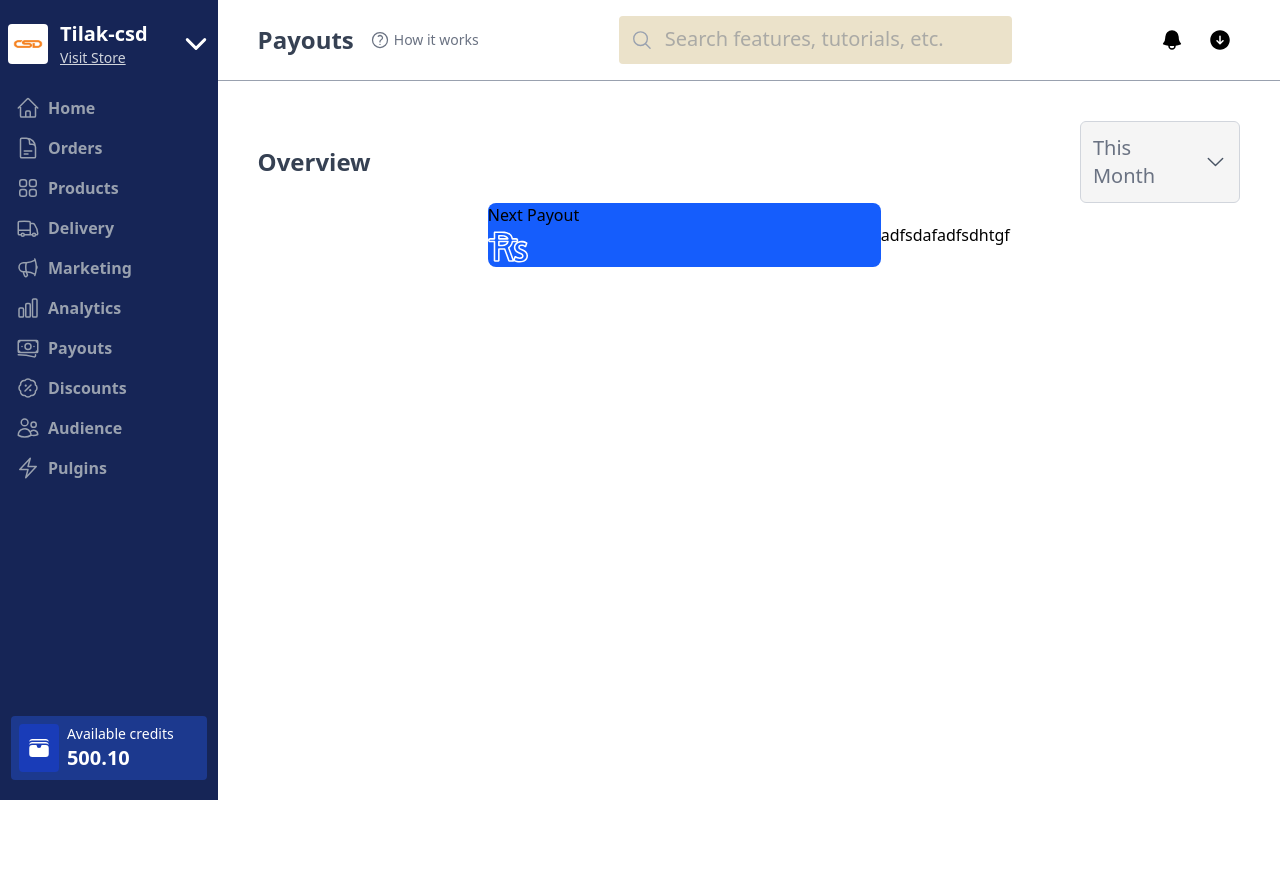
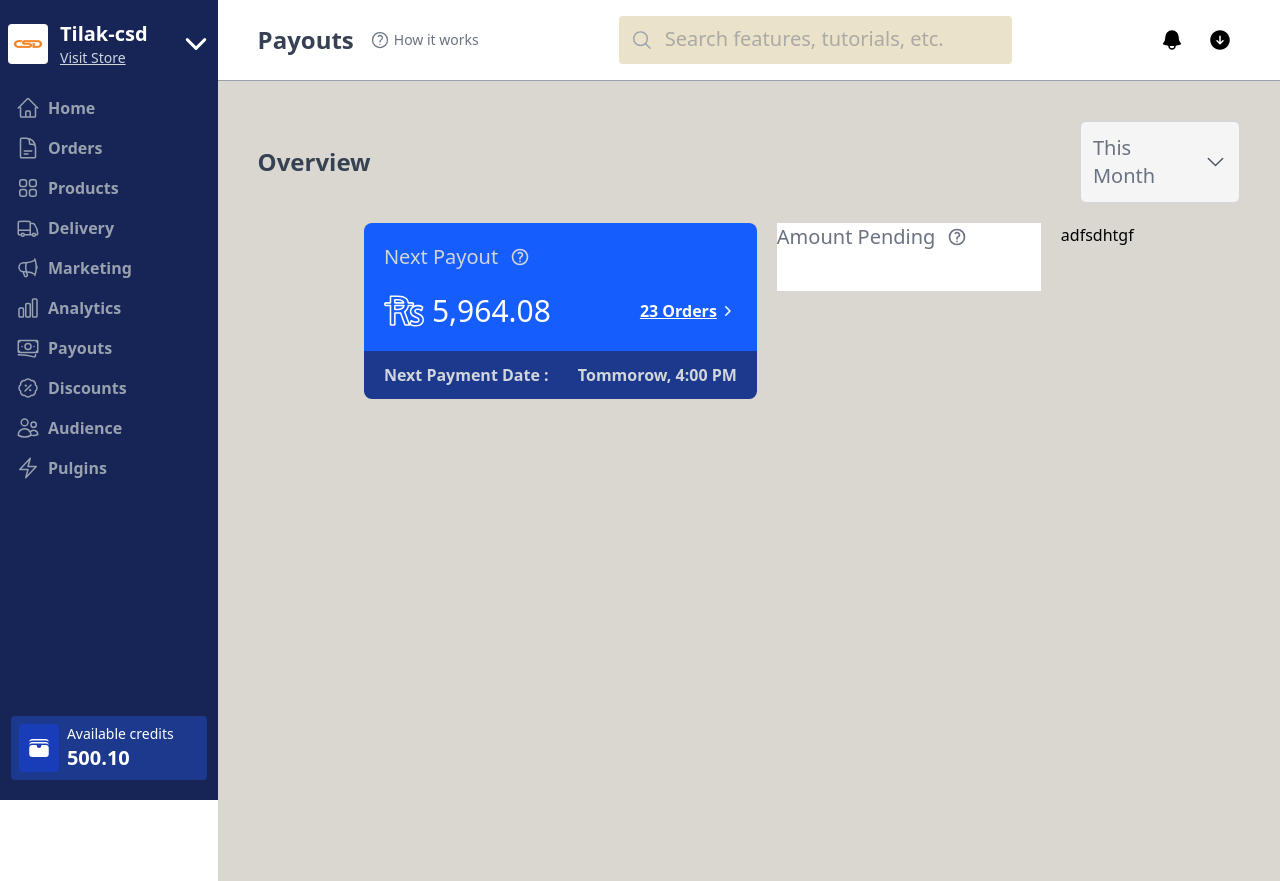
Before and after one commit to Tilak-csd/Dashboard-Clone, a React (Vite) app: page / in a window 1280 px wide. Built offline with nearby package versions, Linux system fonts and the light colour scheme.

Commit message:
one card is completed

```diff
--- a/src/components/MainContent.jsx
+++ b/src/components/MainContent.jsx
@@ -7,7 +7,7 @@ import AmountProcessed from './amount/AmountProcessed'
 
 export default function MainContent() {
   return (
-    <div className='h-screen w-[83vw] overflow-y-scroll scroll-hide p-10 '>
+    <div className='h-screen w-[83vw] overflow-y-scroll scroll-hide p-10 bg-[#dad7d1]'>
       {/* top line of the main content side */}
       <div className='flex justify-between items-center'>
         <h1 className='text-2xl font-semibold text-gray-700'>Overview</h1>
@@ -15,7 +15,7 @@ export default function MainContent() {
         <DropdownMonth />
       </div>
       {/* card option amount of transaction  */}
-      <div className='flex justify-center items-center'>
+      <div className='flex justify-center items-start mt-5 gap-5'>
         <NextPayout />
         <AmountPending />
         <AmountProcessed />
--- a/src/components/amount/AmountPending.jsx
+++ b/src/components/amount/AmountPending.jsx
@@ -1,9 +1,28 @@
 import React from 'react'
+import CustomIcon from '../../assets/CustomIcon'
 
 export default function AmountPending() {
-  return (
-    <div>
-      adfsdaf
-    </div>
-  )
+    return (
+        <div className='bg-white'>
+            {/* heading section  */}
+            <h1 className='flex items-center gap-3 text-gray-500 text-xl'>
+                Amount Pending
+                <svg xmlns="http://www.w3.org/2000/svg" fill="none" viewBox="0 0 24 24" stroke-width="2" stroke="currentColor" class="size-5">
+                    <path stroke-linecap="round" stroke-linejoin="round" d="M9.879 7.519c1.171-1.025 3.071-1.025 4.242 0 1.172 1.025 1.172 2.687 0 3.712-.203.179-.43.326-.67.442-.745.361-1.45.999-1.45 1.827v.75M21 12a9 9 0 1 1-18 0 9 9 0 0 1 18 0Zm-9 5.25h.008v.008H12v-.008Z" />
+                </svg>
+            </h1>
+            {/* The amount section  */}
+            <div className='flex justify-between'>
+                <h2 className='text-white text-3xl font-Semibold flex items-center gap-2'>
+                    <CustomIcon />
+                    5,964.08
+                </h2>
+                <a href="#" className='flex justify-center items-center font-bold text-white underline'>23 Orders
+                    <svg xmlns="http://www.w3.org/2000/svg" viewBox="0 0 20 20" fill="currentColor" class="size-5">
+                        <path fill-rule="evenodd" d="M8.22 5.22a.75.75 0 0 1 1.06 0l4.25 4.25a.75.75 0 0 1 0 1.06l-4.25 4.25a.75.75 0 0 1-1.06-1.06L11.94 10 8.22 6.28a.75.75 0 0 1 0-1.06Z" clip-rule="evenodd" />
+                    </svg>
+                </a>
+            </div>
+        </div>
+    )
 }
--- a/src/components/amount/NextPayout.jsx
+++ b/src/components/amount/NextPayout.jsx
@@ -4,11 +4,33 @@ import CustomIcon from '../../assets/CustomIcon'
 
 export default function NextPayout() {
     return (
-        <div className='w-[40%] bg-blue-600 rounded-lg'>
-            <h1>Next Payout</h1>
-            <h2 className='text-white'>
-                <CustomIcon />
-                </h2>
+        <div className='w-[40%] h-auto'>
+            <div className=' bg-blue-600 rounded-t-lg w-full p-5 flex gap-5 flex-col hover:bg-blue-900'>
+                {/* The Tilte section */}
+                <h1 className='flex items-center gap-3 text-gray-300 text-xl'>
+                    Next Payout
+                    <svg xmlns="http://www.w3.org/2000/svg" fill="none" viewBox="0 0 24 24" stroke-width="2" stroke="currentColor" class="size-5">
+                        <path stroke-linecap="round" stroke-linejoin="round" d="M9.879 7.519c1.171-1.025 3.071-1.025 4.242 0 1.172 1.025 1.172 2.687 0 3.712-.203.179-.43.326-.67.442-.745.361-1.45.999-1.45 1.827v.75M21 12a9 9 0 1 1-18 0 9 9 0 0 1 18 0Zm-9 5.25h.008v.008H12v-.008Z" />
+                    </svg>
+                </h1>
+                {/* The amount section  */}
+                <div className='flex justify-between'>
+                    <h2 className='text-white text-3xl font-Semibold flex items-center gap-2'>
+                        <CustomIcon />
+                        5,964.08
+                    </h2>
+                    <a href="#" className='flex justify-center items-center font-bold text-white underline'>23 Orders
+                        <svg xmlns="http://www.w3.org/2000/svg" viewBox="0 0 20 20" fill="currentColor" class="size-5">
+                            <path fill-rule="evenodd" d="M8.22 5.22a.75.75 0 0 1 1.06 0l4.25 4.25a.75.75 0 0 1 0 1.06l-4.25 4.25a.75.75 0 0 1-1.06-1.06L11.94 10 8.22 6.28a.75.75 0 0 1 0-1.06Z" clip-rule="evenodd" />
+                        </svg>
+                    </a>
+                </div>
+            </div>
+            {/* Next Payment Date */}
+            <div className='bg-blue-900 w-full rounded-b-lg px-5 py-3 flex justify-between text-md font-semibold text-gray-300'>
+                <h2>Next Payment Date :</h2>
+                <h2>Tommorow, 4:00 PM</h2>
+            </div>
         </div>
     )
 }
```
Also changed, not shown: public/currency_icon.svg (deleted).
